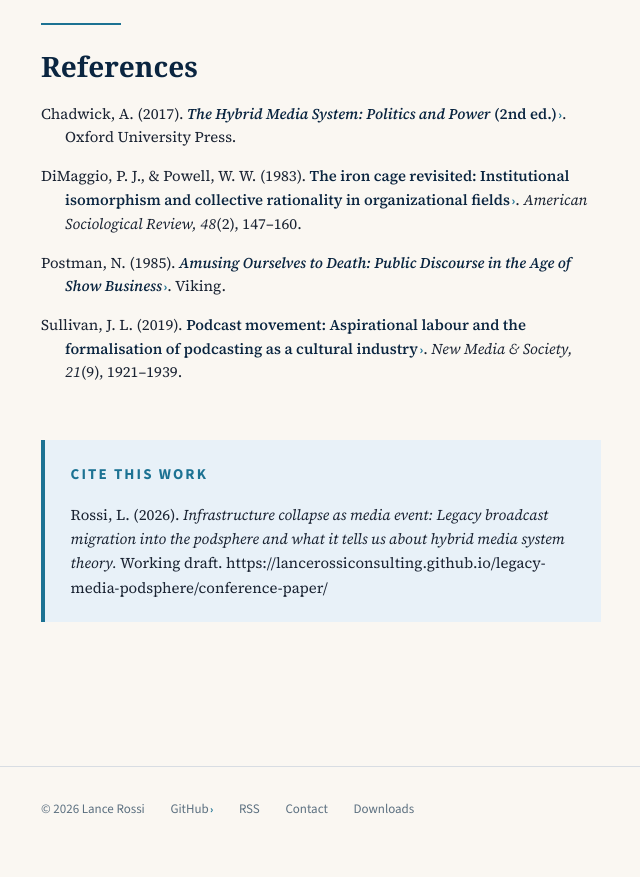
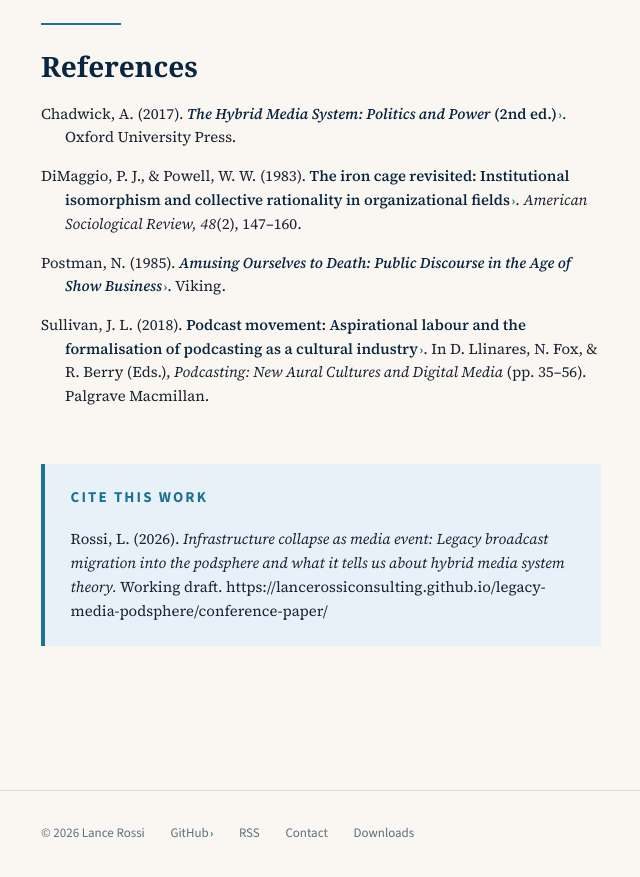
Before and after one commit to lancerossiconsulting/legacy-media-podsphere, a Jekyll site: the page built from conference-paper.md, in a window 1280 px wide and 900 px high, scrolled down 7376 px. Shown: the top 877 px of the window, without its empty margins (319-959 px from the left). Built offline with Jekyll 4.4.1, drawn with Linux system fonts in a browser that asks for light colours.

Commit message:
Full-project QA: audit+fix all citations in lit review & conference paper (same 8 bad academic links + Nerone→Christians et al., Kovach link, Berry 2016 title, Sullivan→2018 chapter, 24→19 sources); reconcile Williams contradiction in journal intro; fix 'grudging both sides' press-pool framing (journal + substack)

```diff
--- a/conference-paper.md
+++ b/conference-paper.md
@@ -34,7 +34,7 @@ Where the framework is less developed is in its account of the material and inst
 
 ### Media ecology and the broadcast habitus
 
-Postman (1985)<a class="cite" href="https://www.penguinrandomhouse.com/books/297206/amusing-ourselves-to-death-by-neil-postman/"><sup><em>2</em></sup></a> provides the complementary frame for understanding why the migration takes the reluctant form it does. Media formats shape not only the content they carry but the cognitive habits and professional identities of those who work within them. The broadcast anchor inhabits a set of production conventions — the teleprompter read, the institutional authority of the network brand, the thirty-second story format — that are constitutive of professional identity, not merely stylistic preferences. Williams is not uncomfortable with podcasting because it is new; he is uncomfortable because the format's affordances — intimacy, conversational informality, long-form temporal structure — are precisely the features that broadcast infrastructure selected against over a forty-year career.
+Postman (1985)<a class="cite" href="https://www.penguinrandomhouse.com/books/297276/amusing-ourselves-to-death-by-neil-postman/"><sup><em>2</em></sup></a> provides the complementary frame for understanding why the migration takes the reluctant form it does. Media formats shape not only the content they carry but the cognitive habits and professional identities of those who work within them. The broadcast anchor inhabits a set of production conventions — the teleprompter read, the institutional authority of the network brand, the thirty-second story format — that are constitutive of professional identity, not merely stylistic preferences. Williams is not uncomfortable with podcasting because it is new; he is uncomfortable because the format's affordances — intimacy, conversational informality, long-form temporal structure — are precisely the features that broadcast infrastructure selected against over a forty-year career.
 
 ### Institutional isomorphism under field-level contraction
 
@@ -80,9 +80,9 @@ Chadwick, A. (2017). [*The Hybrid Media System: Politics and Power* (2nd ed.)](h
 
 DiMaggio, P. J., & Powell, W. W. (1983). [The iron cage revisited: Institutional isomorphism and collective rationality in organizational fields](https://www.jstor.org/stable/2095101). *American Sociological Review, 48*(2), 147–160.
 
-Postman, N. (1985). [*Amusing Ourselves to Death: Public Discourse in the Age of Show Business*](https://www.penguinrandomhouse.com/books/297206/amusing-ourselves-to-death-by-neil-postman/). Viking.
+Postman, N. (1985). [*Amusing Ourselves to Death: Public Discourse in the Age of Show Business*](https://www.penguinrandomhouse.com/books/297276/amusing-ourselves-to-death-by-neil-postman/). Viking.
 
-Sullivan, J. L. (2019). [Podcast movement: Aspirational labour and the formalisation of podcasting as a cultural industry](https://doi.org/10.1177/1461444818804437). *New Media & Society, 21*(9), 1921–1939.
+Sullivan, J. L. (2018). [Podcast movement: Aspirational labour and the formalisation of podcasting as a cultural industry](https://doi.org/10.1007/978-3-319-90056-8_3). In D. Llinares, N. Fox, & R. Berry (Eds.), *Podcasting: New Aural Cultures and Digital Media* (pp. 35–56). Palgrave Macmillan.
 
 </div>
 
```
Also changed, not shown: journal-article.md (+1 -1 lines), literature-review.md (+15 -15 lines), substack.md (+1 -1 lines).
